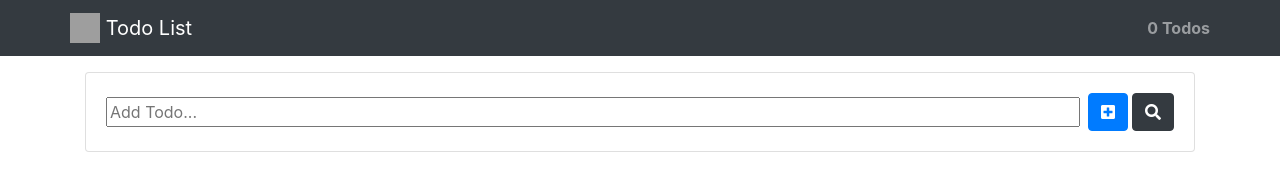
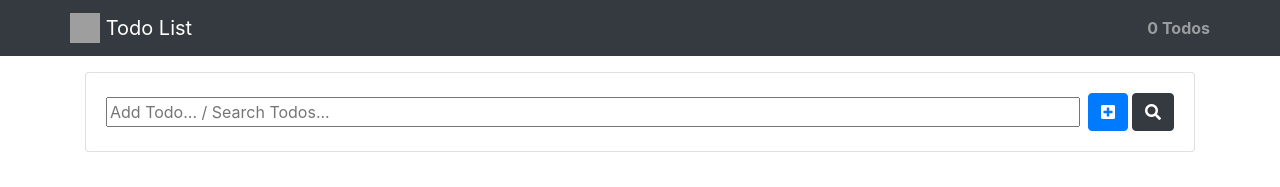
Before and after one commit to TommmyKelly/todo-List, a React (Create React App) app: page / in a window 1280 px wide. Shown: the top 187 px of the page. Built offline with nearby package versions, Linux system fonts and the light colour scheme; grey boxes are pictures that could not be loaded.

Commit message:
UPDATE: updated inpur placeholder for search

```diff
--- a/src/components/AddTodo.js
+++ b/src/components/AddTodo.js
@@ -88,7 +88,7 @@ const AddTodo = () => {
             style={{ width: "100%", marginRight: "4px" }}
             onInput={(e) => onInput(e)}
             ref={Inputref}
-            placeholder='Add Todo...'
+            placeholder='Add Todo... / Search Todos...'
             onFocus={() => {
               setFilter(false);
               unfilterCurrent();
```
